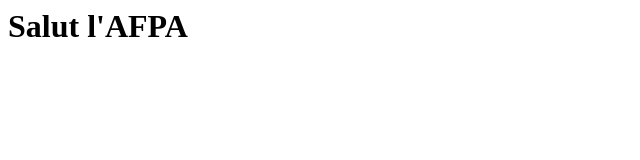
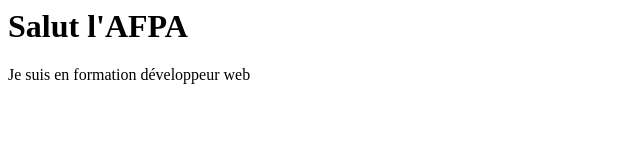
Before and after one commit to webboy-fr/github-formation, a plain HTML site: page index.html in a window 1280 px wide. Shown: the whole page, without its empty margins (0-640 px from the left). Drawn offline with Linux system fonts and the light colour scheme.

Commit message:
ajout d'un paragraphe texte

```diff
--- a/index.html
+++ b/index.html
@@ -4,5 +4,6 @@
     </head>
     <body>
         <h1>Salut l'AFPA</h1>
+        <p>Je suis en formation développeur web</p>
     </body>
 </html>
```
